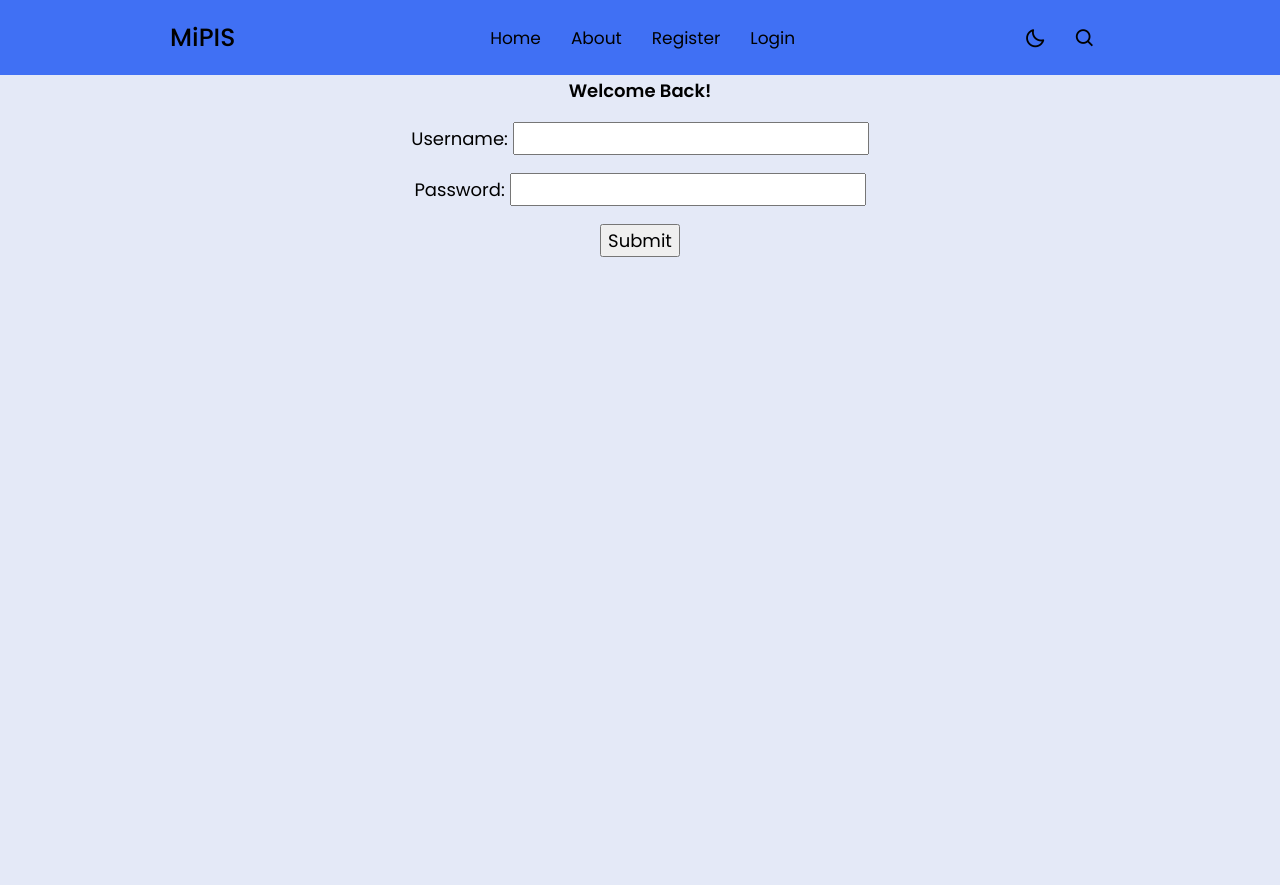
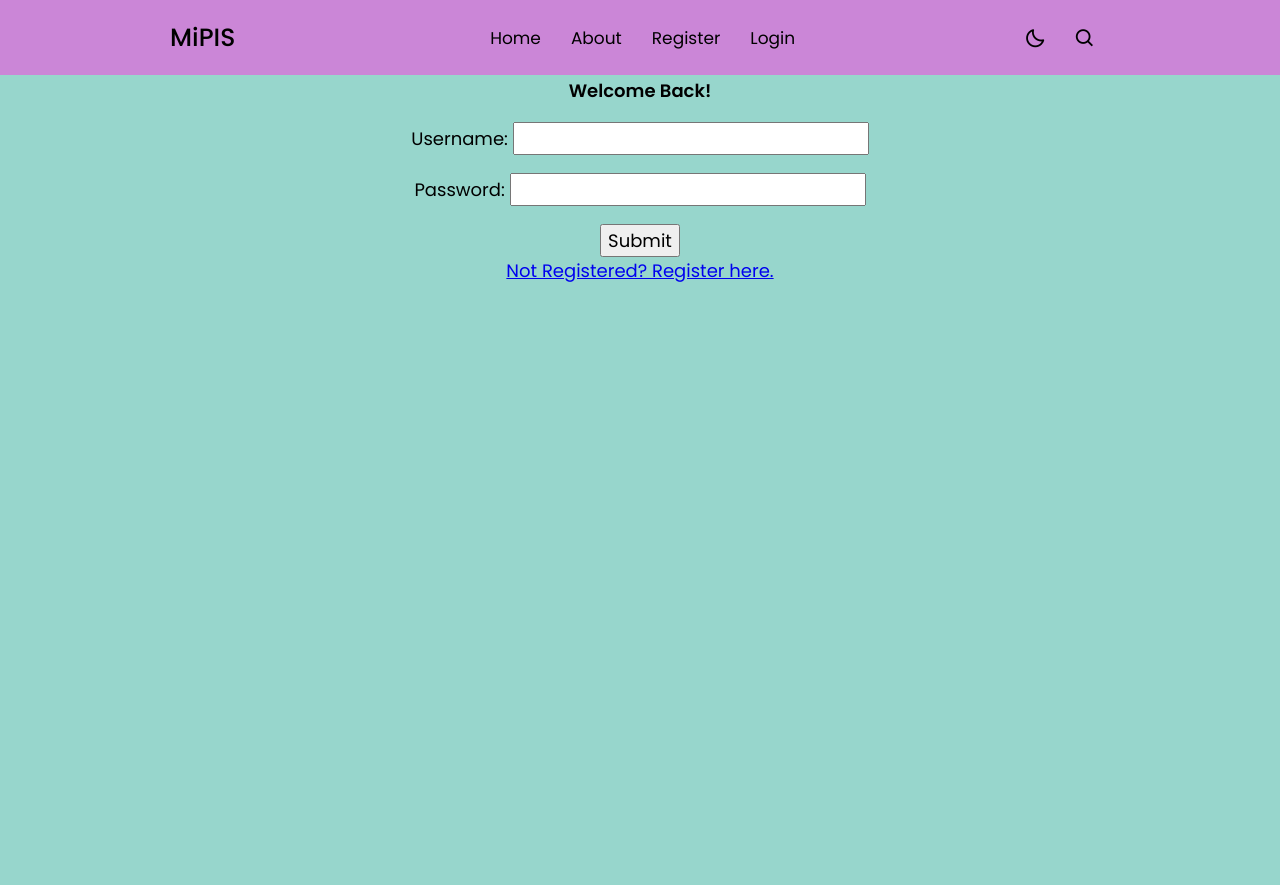
Before and after one commit to mihir1739/MiPIS, a Django app: page /MiPIS/login/ in a window 1280 px wide. Run offline with Django 4.2, Linux system fonts and the light colour scheme.

Commit message:
"Fixups"

```diff
--- a/MiPIS/views.py
+++ b/MiPIS/views.py
@@ -14,12 +14,23 @@ global CURR_USER
 app_name = 'MiPIS'
 
 def index(request):
+    '''
+    returns Home Page view.
+    '''
     return render(request,'index.html')
 
+
 def about(request):
+    '''
+    returns the About Page.
+    '''
     return render(request,'about.html')
 
+
 def register(request):
+    '''
+    A view to register new users.
+    '''
     msg = None
     if request.method == 'POST':
         form = SignUpForm(request.POST)
@@ -37,6 +48,9 @@ def register(request):
 
 
 def login_view(request):
+    '''
+    view for existing users to login
+    '''
     form = LoginForm(request.POST or None)
     msg = None
     if request.method == 'POST':
--- a/static/css/style.css
+++ b/static/css/style.css
@@ -13,8 +13,8 @@
 
 /* ===== Colours ===== */
 :root{
-    --body-color: #E4E9F7;
-    --nav-color: #4070F4;
+    --body-color: #97d6cc;
+    --nav-color: #cb86d7;
     --side-nav: #010718;
     --search-bar: #F2F2F2;
     --search-text: #010718;
--- a/templates/login.html
+++ b/templates/login.html
@@ -8,6 +8,7 @@
         {% csrf_token %}
         <input type="submit" class="btn btn-primary" value="Submit">
       </form>
+      <a href="{% url 'register' %}" class="btn btn-primary">Not Registered? Register here.</a>
     </div>
   {% endblock %}
 </html>
```
Also changed, not shown: 1 other file.
